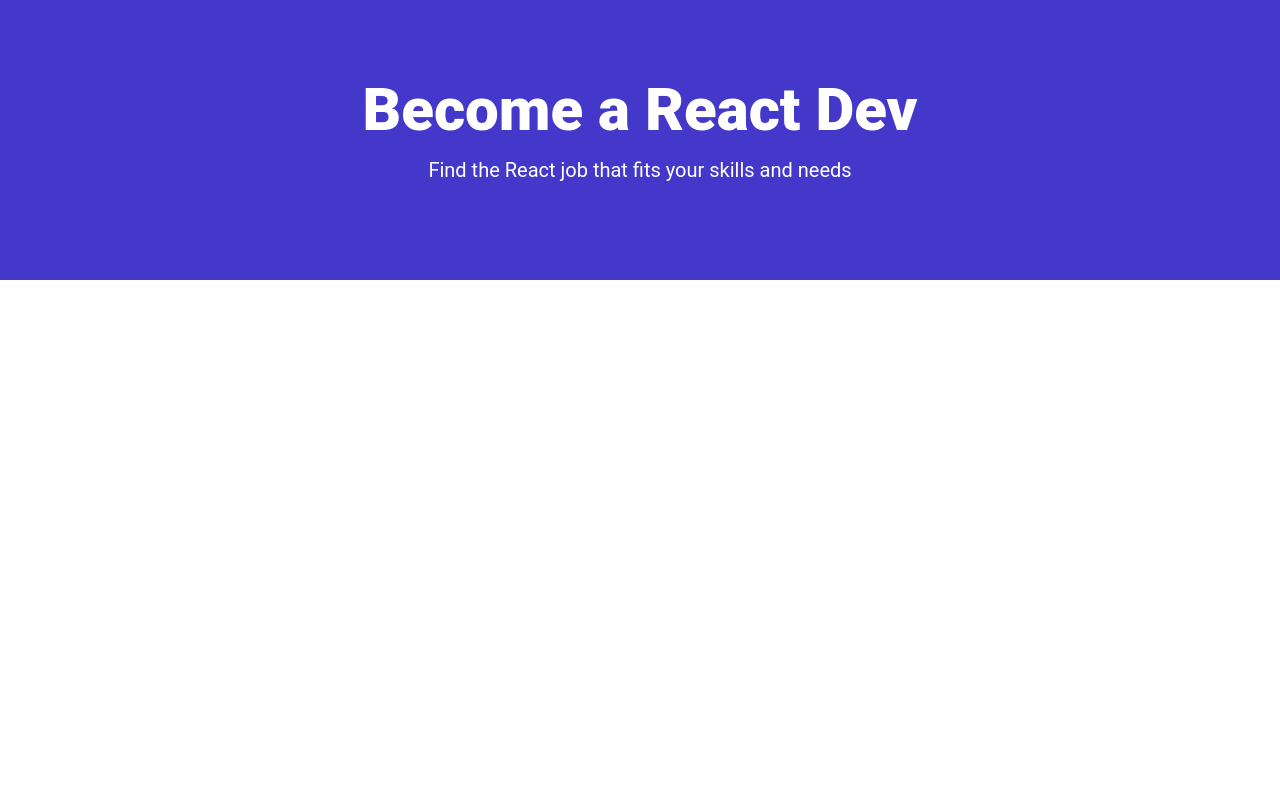
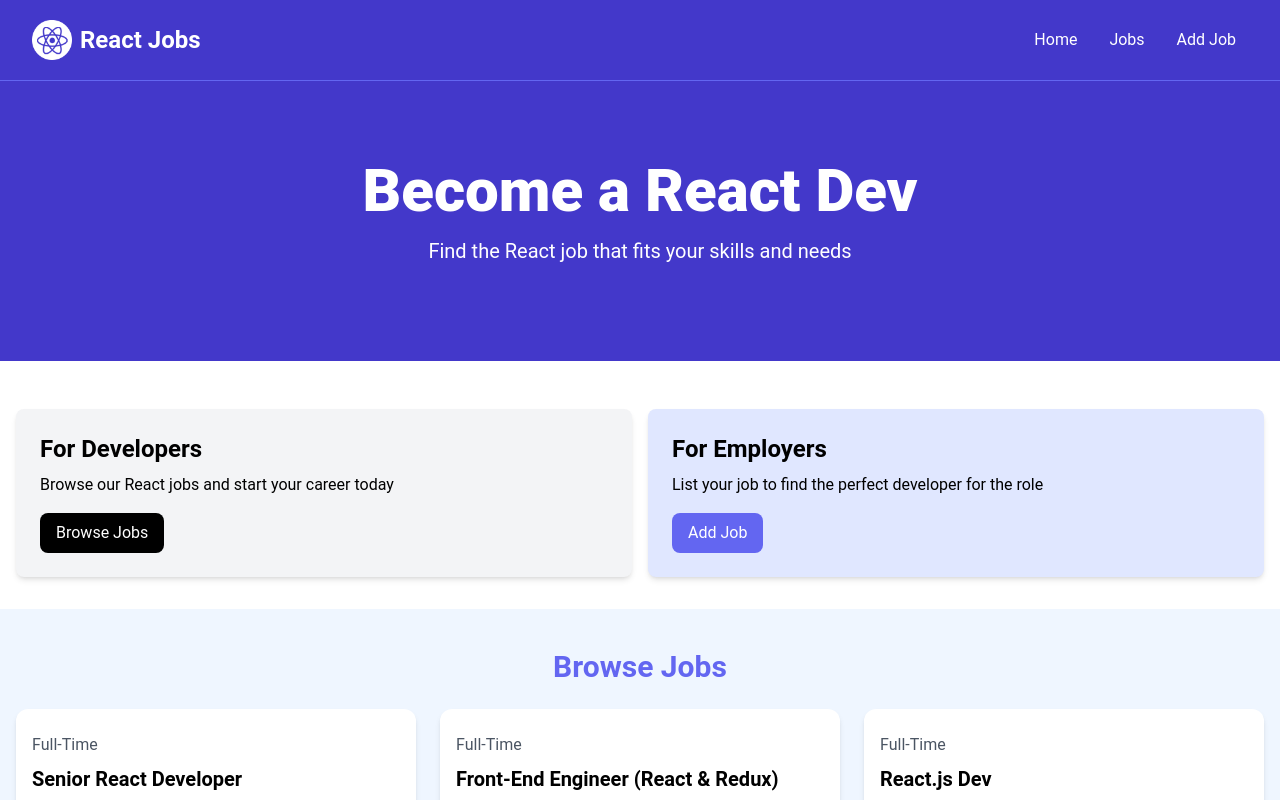
Before and after one commit to YashdeepN/reactjs-small-projects, a React (Vite) app in the folder project-02/reactjs-jobs/: page / in a window 1280 px wide. Shown: the top 800 px of the page. Built offline with nearby package versions, Linux system fonts and the light colour scheme.

Commit message:
refactor App.jsx with HomePage.jsx and MainLayout.jsx

```diff
--- a/project-02/reactjs-jobs/src/App.jsx
+++ b/project-02/reactjs-jobs/src/App.jsx
@@ -6,6 +6,7 @@
   RouterProvider,
 } from "react-router-dom";
 import HomePage from "./pages/HomePage";
+import MainLayout from "./layouts/MainLayout";
 import NavBar from "./Components/NavBar";
 import Hero from "./Components/Hero";
 import HomeCards from "./Components/HomeCards";
@@ -13,23 +14,15 @@
 import ViewAllJobs from "./Components/ViewAllJobs";
 
 const router = createBrowserRouter(
-  createRoutesFromElements(<Route index element={<HomePage />} />)
+  createRoutesFromElements(
+    <Route path="/" element={<MainLayout />}>
+      <Route index element={<HomePage />} />
+    </Route>
+  )
 );
 
 const App = () => {
-  return (
-    <RouterProvider router={router} />
-    // <>
-    //   <NavBar />
-    //   <Hero
-    //     title="Become a React Dev"
-    //     subtitle="Find the React job that fits your skills and needs"
-    //   />
-    //   <HomeCards />
-    //   <JobListings />
-    //   <ViewAllJobs />
-    // </>
-  );
+  return <RouterProvider router={router} />;
 };
 
 export default App;
--- a/project-02/reactjs-jobs/src/layouts/MainLayout.jsx
+++ b/project-02/reactjs-jobs/src/layouts/MainLayout.jsx
@@ -0,0 +1,14 @@
+import React from "react";
+import { Outlet } from "react-router-dom";
+import NavBar from "../Components/NavBar";
+
+const MainLayout = () => {
+  return (
+    <>
+      <NavBar />
+      <Outlet />
+    </>
+  );
+};
+
+export default MainLayout;
--- a/project-02/reactjs-jobs/src/pages/HomePage.jsx
+++ b/project-02/reactjs-jobs/src/pages/HomePage.jsx
@@ -1,11 +1,17 @@
 import React from "react";
 import Hero from "../Components/Hero";
+import JobListings from "../Components/JobListings";
+import ViewAllJobs from "../Components/ViewAllJobs";
+import HomeCards from "../Components/HomeCards";
 
 const HomePage = () => {
   return (
-    <div>
+    <>
       <Hero />
-    </div>
+      <HomeCards />
+      <JobListings />
+      <ViewAllJobs />
+    </>
   );
 };
 
```
